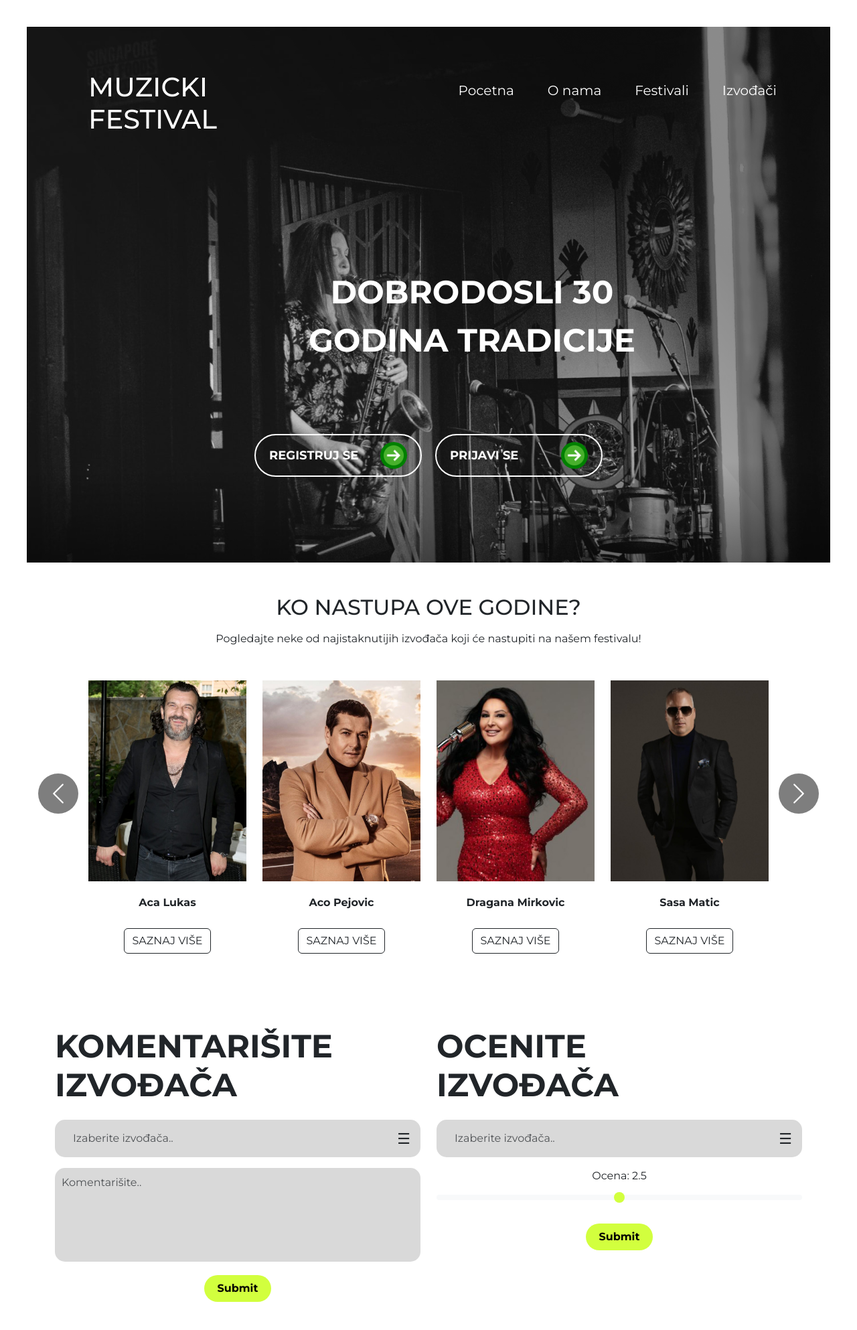
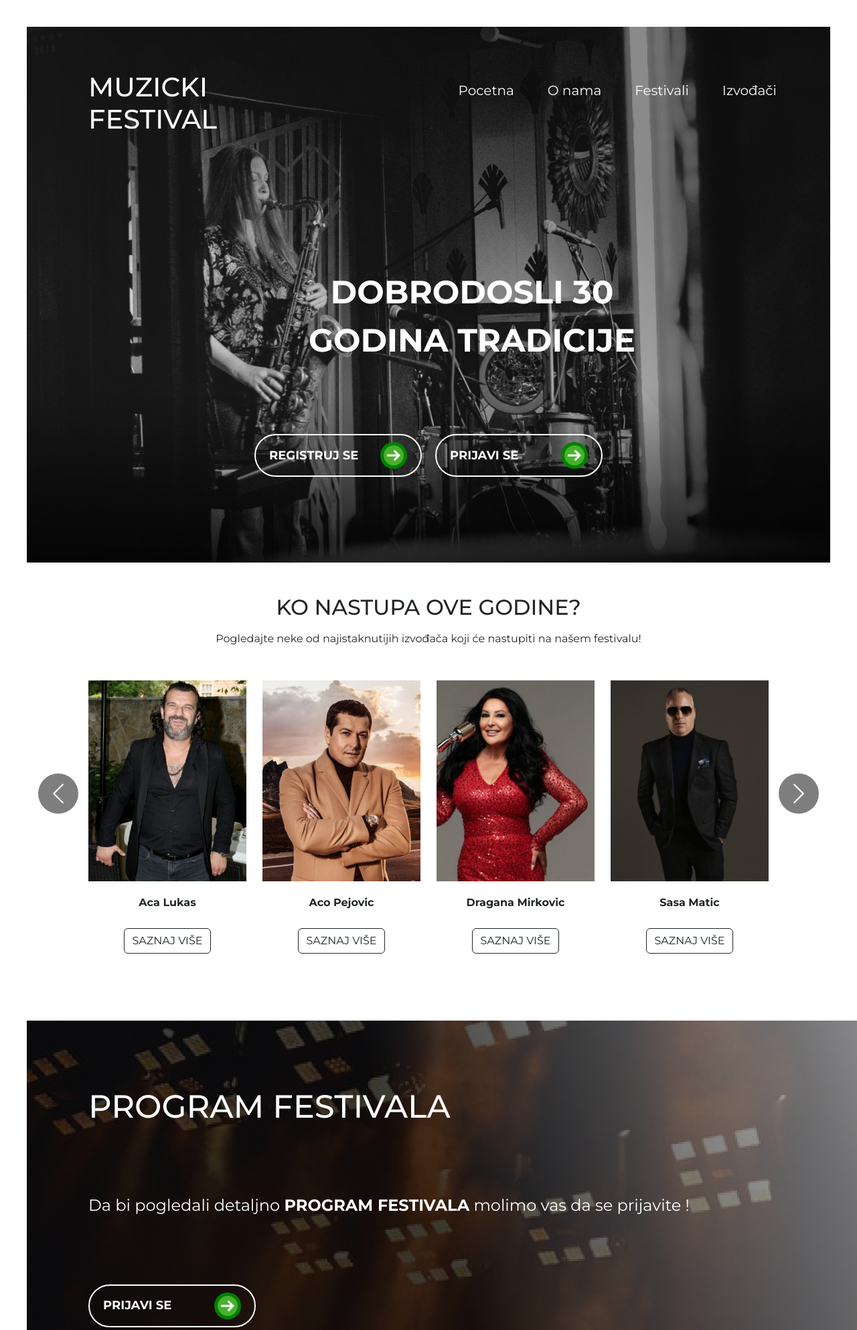
Before and after one commit to Koturovic/music-festival-app, a PHP site: page / in a window 1280 px wide; the page is wider, and only the part inside the window is pictured. Shown: the top 1986 px of that part at 67% size. Before the commit the page ends 1944 px from the top of that part, so only its background shows below. Run offline with PHP 8.4, Linux system fonts and the light colour scheme.

Commit message:
program festivala

```diff
--- a/index.html
+++ b/index.html
@@ -136,6 +136,27 @@
 </div>
 
 
+<div class="program-festivala-main">
+
+   <div class="festival" >
+      <h2 class="mb-3" id="program-festivala-naslov">PROGRAM FESTIVALA</h2>
+   </div>
+
+   <div class="festival">
+      <p id="program-paragraf">Da bi pogledali detaljno <b>PROGRAM FESTIVALA</b> molimo vas da se prijavite !</p>
+   </div>
+   <div>
+
+    <button id="btn-festival" class="custom-btn">
+                Prijavi se
+                <span class="icon"><img src="images/arrow (3).png" alt="strelica"></span>
+            </button>
+    </div>
+
+
+
+</div>
+
     <script src="https://code.jquery.com/jquery-3.7.0.min.js"></script>
     <script src="https://cdn.jsdelivr.net/npm/bootstrap@5.3.0/dist/js/bootstrap.bundle.min.js"></script>
     <div class="container">
--- a/style.css
+++ b/style.css
@@ -2,9 +2,8 @@ body {
     margin: 0;
     padding: 0;
     font-family: 'Montserrat', sans-serif;
+}
 
-
-}
 
 .bg-image {
     position: absolute;
@@ -14,6 +13,7 @@ body {
     background-size: cover; /* Pokriva ceo ekran */
     background-position: center; /* Centrirana slika */
     background-repeat: no-repeat;
+    z-index: -2;
 }
 .nav-bar{
     display:flex;
@@ -47,7 +47,7 @@ header{
     position: relative;
     width: 100%;
     height: 100vh;
-    background: url('images/LandingPage.png');
+    background: url('images/LandingPage.png') no-repeat center center fixed;
     display: flex;
     flex-direction: column;
     align-items: flex-start;
@@ -311,3 +311,35 @@ body {
     margin-top: 20px;
     font-weight: bold;
 }
+
+#program-paragraf{
+    margin-top: 50px;
+    font-size: 24px;
+    font-weight: regular;
+
+}
+#program-festivala-naslov{
+    font-size: 48px;
+    font-weight: medium;
+    margin-top: 100px;
+    padding-top: 100px;
+
+}
+.festival {
+    margin-left: 92px;
+    color: white;
+    margin-top: 100px;
+
+}
+
+#btn-festival{
+    margin-left: 92px;
+    margin-top: 100px;
+}
+.program-festivala-main{
+    background:url('images/program-festivala.png');
+    width: 1440px;
+    height: 614px;
+
+
+}
```
Also changed, not shown: images/program-festivala.png (added).
